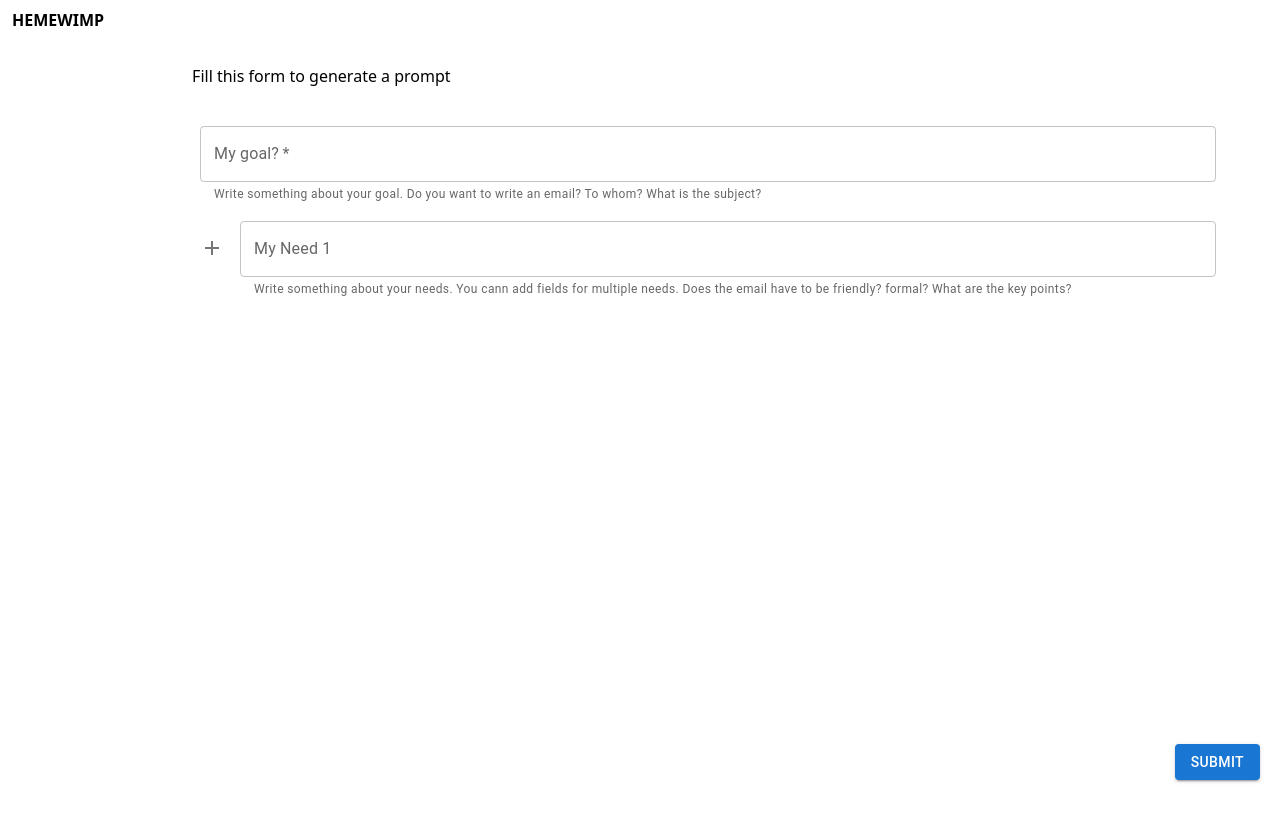
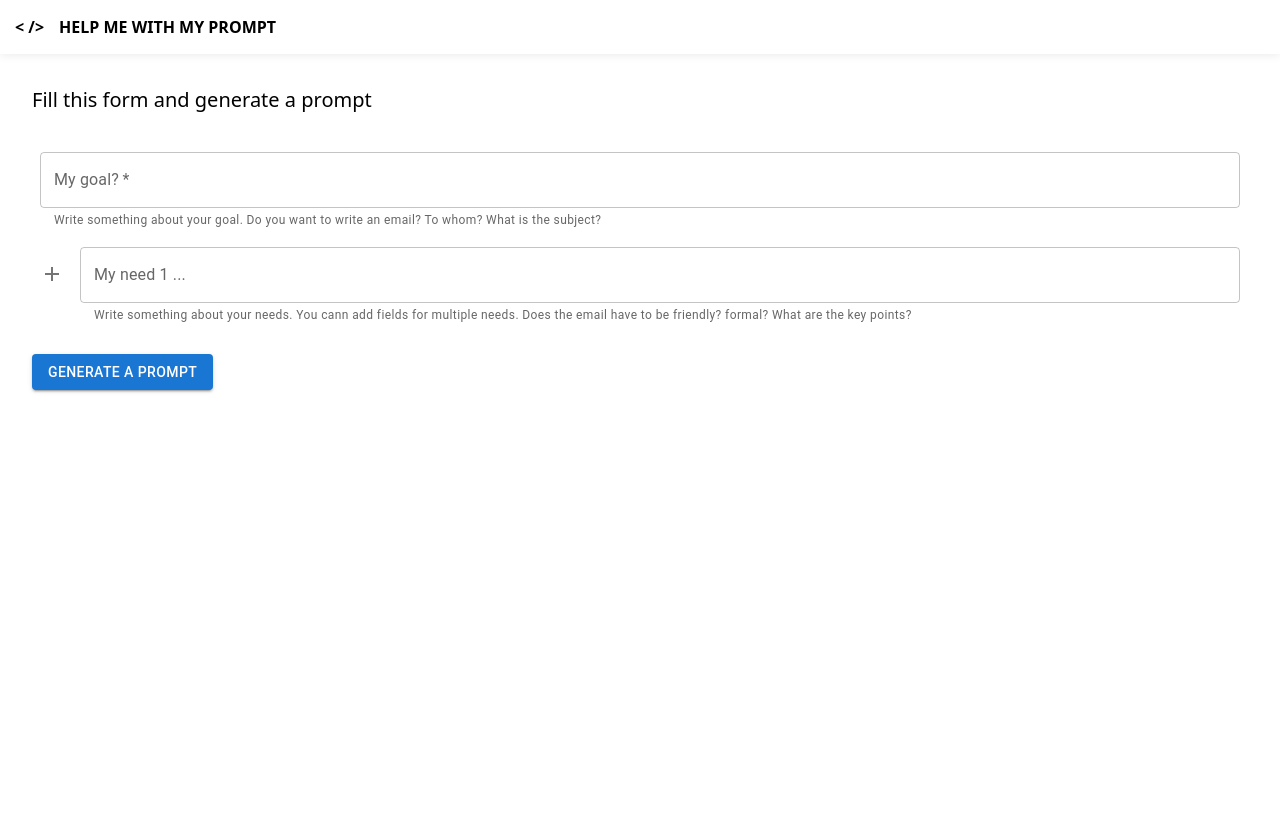
Before and after one commit to Ferez22/hemewimp, a React (Vite) app: page / in a window 1280 px wide. Shown: the top 822 px of the page. After the commit the page ends 800 px from the top, so only its background shows below. Built offline with nearby package versions, Linux system fonts and the light colour scheme.

Commit message:
code clean and styling clean

```diff
--- a/src/components/my-needs.tsx
+++ b/src/components/my-needs.tsx
@@ -41,8 +41,7 @@ const MyNeeds = ({ needsInputs, setNeedsInputs }: MyNeedsProps) => {
         '& .MuiTextField-root': {
           m: 1
         },
-        position: 'relative',
-        minHeight: '100vh' // Ensure the container takes full height
+        position: 'relative'
       }}
       noValidate
       autoComplete="off"
@@ -87,7 +86,7 @@ const MyNeeds = ({ needsInputs, setNeedsInputs }: MyNeedsProps) => {
             <TextField
               value={input} // Use local input value
               onChange={e => handleInputChange(index, e)}
-              label={`My Need ${index + 1}`}
+              label={`My need ${index + 1} ... `}
               helperText="Write something about your needs. You cann add fields for multiple needs. Does the email have to be friendly? formal? What are the key points?"
               fullWidth
             />
--- a/src/layout/layout.tsx
+++ b/src/layout/layout.tsx
@@ -6,38 +6,26 @@ interface LayoutProps {
 }
 
 const Layout: React.FC<LayoutProps> = ({ children }) => {
+  const myLogo = '< />';
   return (
-    <Box
-      className="ml-3 mt-2 flex flex-col gap-4 md:flex-row md:gap-8"
-      sx={{
-        // MUI responsive styles
-        display: 'flex',
-        flexDirection: 'column',
-        gap: 2,
-        '@media (min-width: 768px)': {
-          flexDirection: 'row',
-          gap: 4
-        }
-      }}
-    >
+    <Box>
       <Box
         sx={{
+          display: 'flex',
+          alignItems: 'center',
+          gap: '15px',
           textTransform: 'uppercase',
-          fontWeight: 'bold'
+          fontWeight: 'bold',
+          fontSize: '1rem',
+          boxShadow: '0 0 10px rgba(0, 0, 0, 0.1)',
+          padding: '15px'
         }}
       >
-        <h1>hemewimp</h1>
+        {myLogo}
+        <Box>Help me with my prompt</Box>
       </Box>
-      <Box
-        sx={{
-          // Adjust padding based on screen size
-          padding: { xs: 0, md: 2 },
-          // Allow content to grow and shrink as needed
-          flex: 1
-        }}
-      >
-        {children}
-      </Box>
+
+      {children}
     </Box>
   );
 };
--- a/src/pages/form-page.tsx
+++ b/src/pages/form-page.tsx
@@ -18,15 +18,12 @@ const FormPage = () => {
     <Box
       sx={{
         padding: {
-          xs: '8px', // 8px padding on extra-small screens
-          sm: '16px', // 16px padding on small screens
-          md: '32px', // 32px padding on medium screens
-          lg: '40px', // 40px padding on large screens
-          xl: '50px' // 50px padding on extra-large screens
+          xs: '12px', // 8px padding on extra-small screens
+          md: '32px' // 32px padding on medium screens
         }
       }}
     >
-      <h1>Fill this form to generate a prompt</h1>
+      <h1 className="text-xl">Fill this form and generate a prompt</h1>
       <Box sx={{ marginTop: '30px' }}>
         <MyDescription
           descriptionInput={descriptionInput}
@@ -36,10 +33,10 @@ const FormPage = () => {
       </Box>
       <Button
         variant="contained"
-        sx={{ position: 'fixed', bottom: '20px', right: '20px' }}
+        sx={{ marginTop: '20px' }}
         onClick={handleSubmit}
       >
-        Submit
+        Generate a prompt
       </Button>
     </Box>
   );
```
